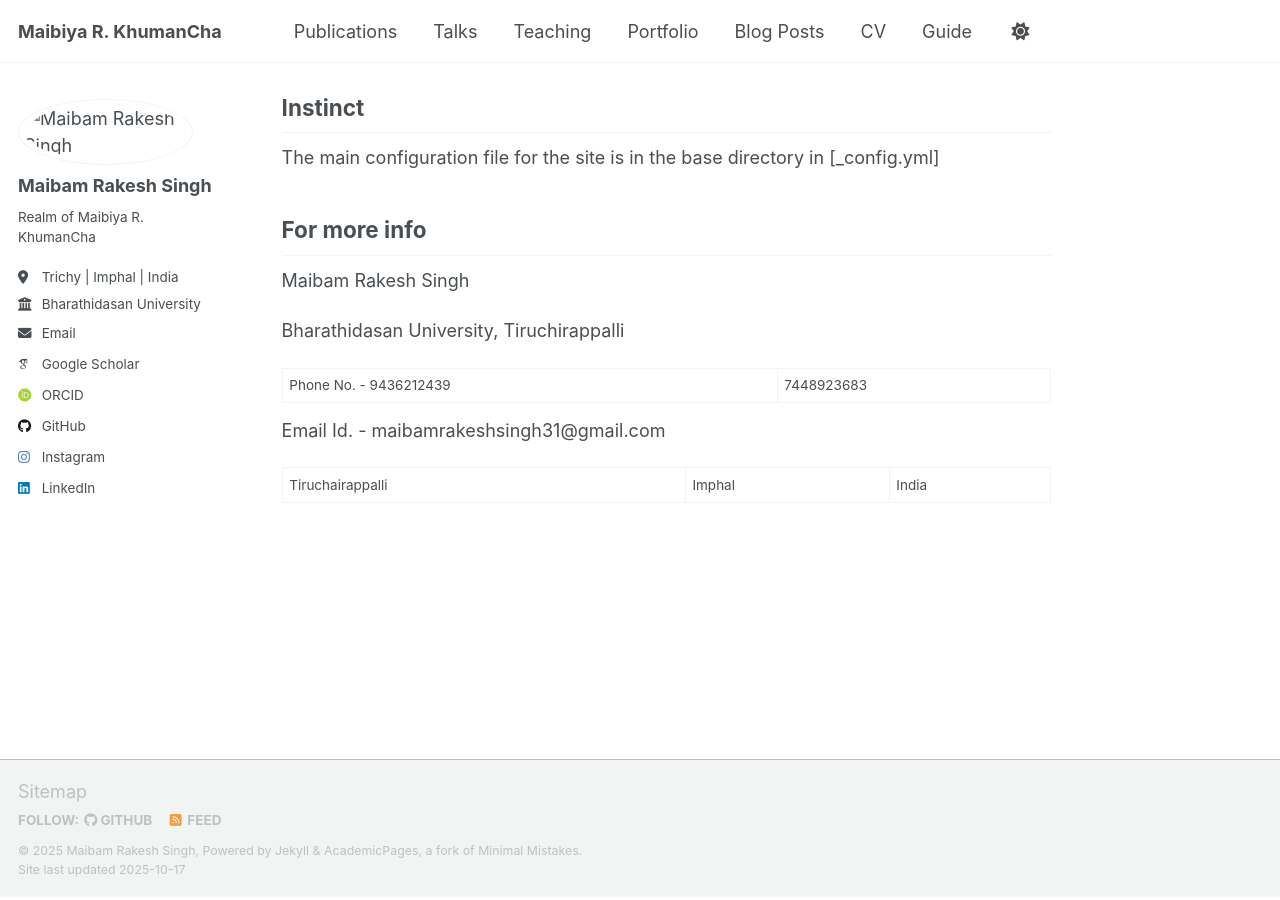
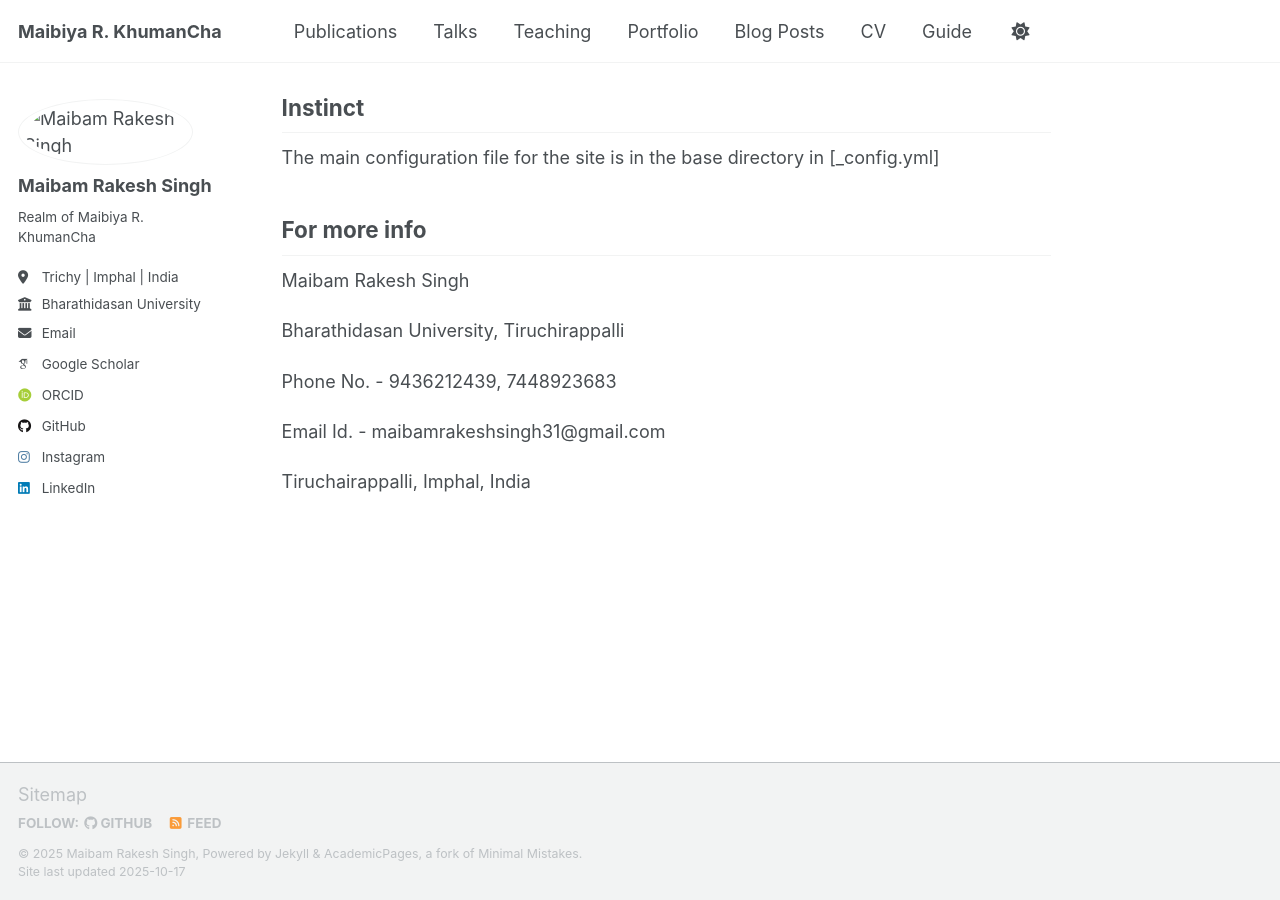
Before and after one commit to maibamrakeshsingh/rakeshmai.github.io, a Jekyll site: the page built from _pages/about.md, in a window 1280 px wide and 900 px high, scrolled down 552 px. Built offline with Jekyll 4.4.1, drawn with Linux system fonts in a browser that asks for light colours; some web fonts are replaced; a script that is not in the unit is left out.

```diff
--- a/_pages/about.md
+++ b/_pages/about.md
@@ -33,8 +33,8 @@ Maibam Rakesh Singh
 
 Bharathidasan University, Tiruchirappalli
 
-Phone No. - 9436212439 | 7448923683
+Phone No. - 9436212439, 7448923683
 
 Email Id. - maibamrakeshsingh31@gmail.com
 
-Tiruchairappalli | Imphal | India
+Tiruchairappalli, Imphal, India
```
